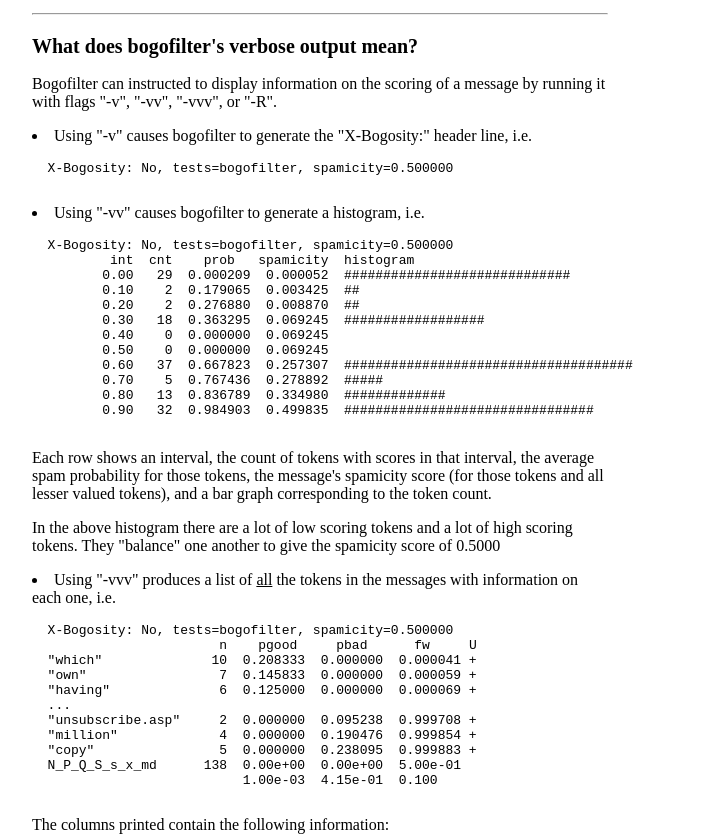
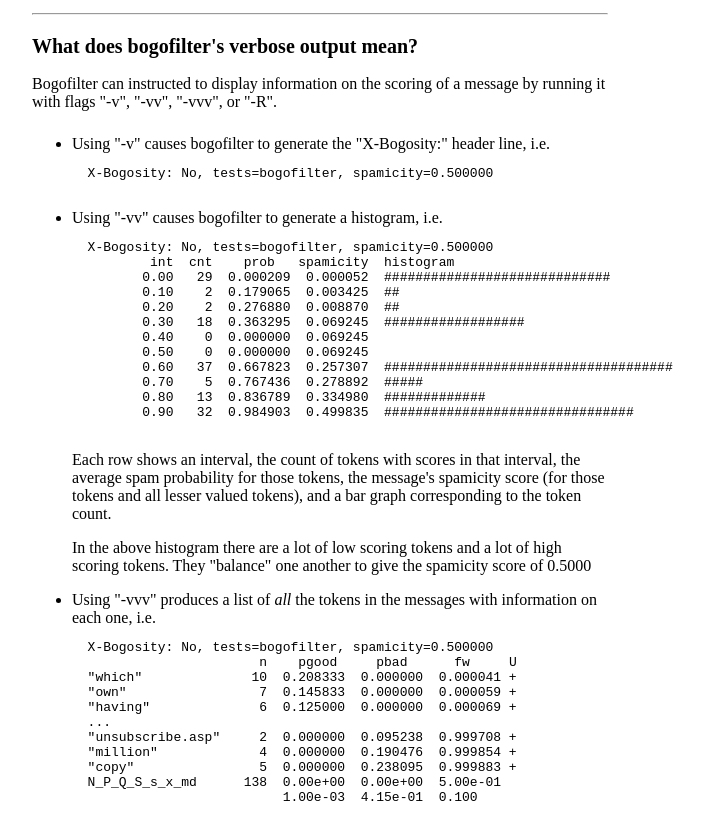
Before and after one commit to Distrotech/bogofilter, a plain HTML site: page doc/bogofilter-faq.html in a window 1280 px wide. Shown: the part 1110-1944 px from the top of the page, without its empty margins (320-1024 px from the left). Drawn offline with Linux system fonts and the light colour scheme.

Commit message:
Correct html errors.
git-svn-id: svn://svn.code.sf.net/p/bogofilter/code/trunk/bogofilter@1949 046ba1d7-8659-4f4f-8137-08d775d845e8

```diff
--- a/doc/bogofilter-faq.html
+++ b/doc/bogofilter-faq.html
@@ -130,13 +130,14 @@
 
   <p>Bogofilter can instructed to display information on the scoring of a message by running it with flags "-v", "-vv", "-vvv", or "-R".</p>
 
-  <li>Using "-v" causes bogofilter to generate the "X-Bogosity:" header line, i.e.</p>
+<ul>
+  <li>Using "-v" causes bogofilter to generate the "X-Bogosity:" header line, i.e.
   <pre>
   X-Bogosity: No, tests=bogofilter, spamicity=0.500000
   </pre>
   </li>
 
-  <li>Using "-vv" causes bogofilter to generate a histogram, i.e.</p>
+  <li>Using "-vv" causes bogofilter to generate a histogram, i.e.
   <pre>
   X-Bogosity: No, tests=bogofilter, spamicity=0.500000
 	  int  cnt    prob   spamicity  histogram
@@ -154,7 +155,7 @@
 <p>Each row shows an interval, the count of tokens with scores in that interval, the average spam probability for those tokens, the message's spamicity score (for those tokens and all lesser valued tokens), and a bar graph corresponding to the token count.</p>
 <p>In the above histogram there are a lot of low scoring tokens and a lot of high scoring tokens.  They "balance" one another to give the spamicity score of 0.5000
 </li>
-<li>Using "-vvv" produces a list of <u>all</u> the tokens in the messages with information on each one, i.e.</p>
+<li>Using "-vvv" produces a list of <em>all</em> the tokens in the messages with information on each one, i.e.
 
   <pre>
   X-Bogosity: No, tests=bogofilter, spamicity=0.500000
@@ -184,14 +185,15 @@ The columns printed contain the following information:
     <li>The values of Robinson's <b>s</b> and <b>x</b> parameters and of <b>min_dev</b></li>
   </ul>
 </li>
-<li>Using "-R" produces the "-vvv" output described above plus two additional columns:</p>
+<li>Using "-R" produces the "-vvv" output described above plus two additional columns:
   <dl>
     <dt>invfwlog<dd>logarithm of fw
     <dt>fwlog<dd>logarithm of (1-fw)
   </dl>
-</li>
 The "-R" output is formatted for use with the R language for statistical computing.  More information is available at <a href="http://www.r-project.org/">
 The R Project for Statistical Computing</a>.
+</li>
+</ul>
 
   <hr>
 
@@ -225,7 +227,7 @@ spam-unreadable
   <h2 id="query_database">How do I manually query the database</h2>
 
   <p>To find the spam and ham counts for a token (word) use bogoutil's '-w' option. For example, "bogoutil -d $BOGOFILTER_DIR example.com" gives the good and bad counts for "example.com".</p>
-p
+
   <p>To find out how many messages are in your wordlists query the special token .MSG_COUNT, i.e., run command "bogoutil -w $BOGOFILTER_DIR .MSG_COUNT" to see the counts for the spam and ham wordlists.</p>
 
   <p>To tell how many tokens are in your wordlists pipe the output of bogoutil's dump command to command "wc", i.e. use "bogoutil -d $BOGOFILTER_DIR/spamlist.db | wc -l " to display the count for the spamlist and use "bogoutil -d $BOGOFILTER_DIR/goodlist.db | wc -l" to display the count for the goodlist.</p>
@@ -330,8 +332,8 @@ $ ldconfig /usr/lib /usr/local/lib \
 
   <hr>
 
-<pre>
+<!--
 $Id$
-</pre>
+-->
 </body>
 </html>
```
